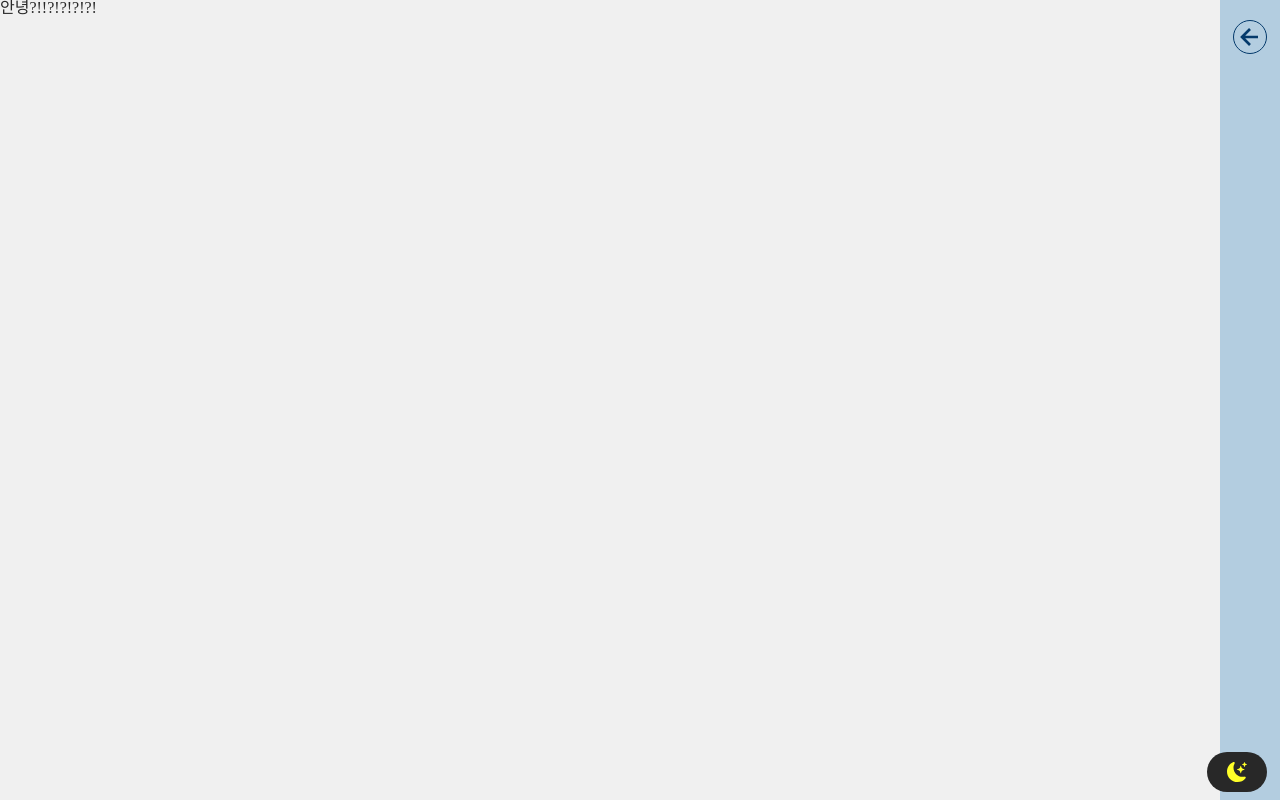
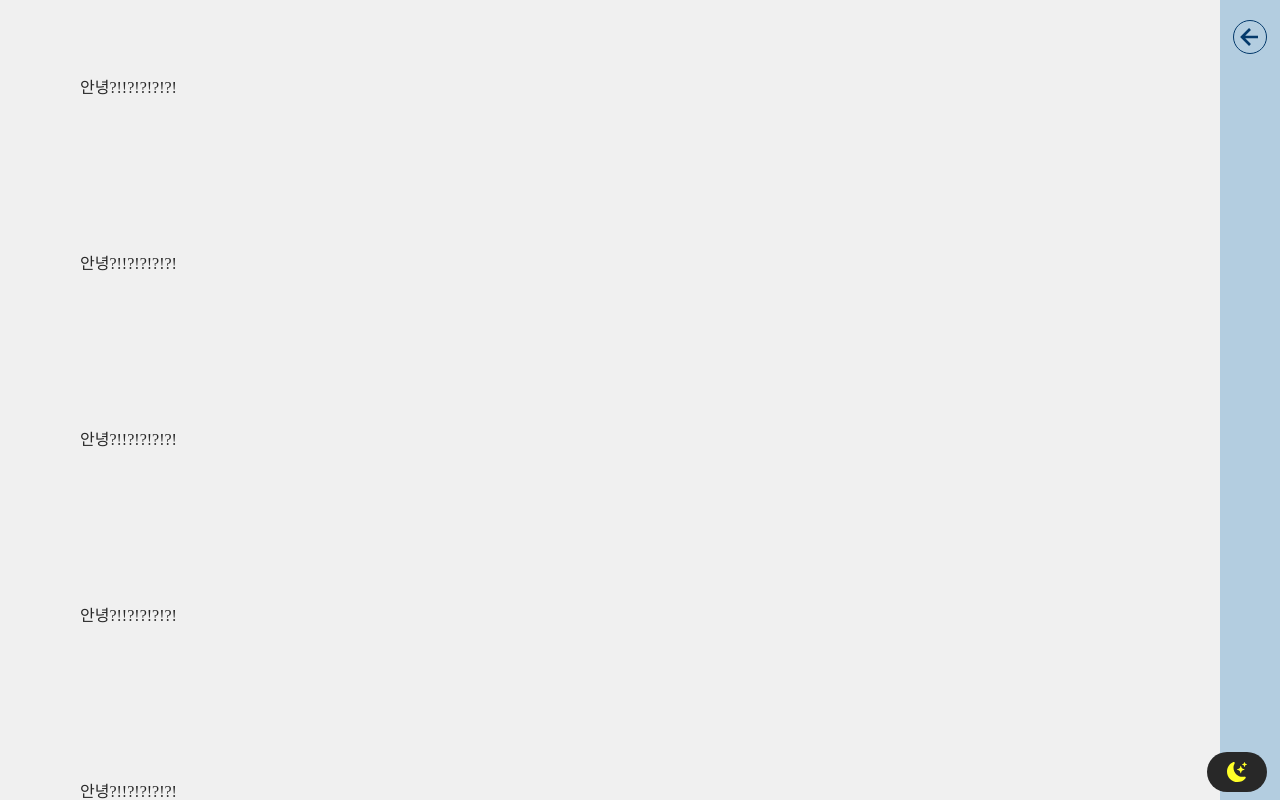
Before and after one commit to nlom0218/myBlog, a React (Create React App) app: page / in a window 1280 px wide. Built offline with nearby package versions, Linux system fonts and the light colour scheme; what styled-media-query would draw is missing.

Commit message:
Shared Left, Right Container

```diff
--- a/src/Components/Shared/LeftContainer.js
+++ b/src/Components/Shared/LeftContainer.js
@@ -11,6 +11,15 @@ const SLeftContainer = styled.div`
   right: ${props => props.rightContents ? "100%" : "0"};
   left: ${props => props.rightContents ? "-100%" : "0"};
   animation: ${props => !props.initLoad && (props.rightContents ? FadeOutLeftContainer : FadeInLeftContainer)} 1.5s ease-in-out;
+`
+
+const ContentsContainer = styled.div`
+  position: absolute;
+  top: 0;
+  bottom: 0;
+  left: 0;
+  right: 60px;
+  right: 3.75rem;
   min-height: 100vh;
   max-height: 100vh;
   overflow-x: scroll;
@@ -21,11 +30,13 @@ const SLeftContainer = styled.div`
   }
   background-color: ${props => props.theme.bgColor};
   transition: background-color 1s ease;
-  display: grid;
-  grid-template-columns: 1fr auto;
 `
 
 const DivideBar = styled.div`
+  position: absolute;
+  top: 0;
+  bottom: 0;
+  right: 0;
   width: 60px;
   width: 3.75rem;
   min-height: 100vh;
@@ -68,7 +79,9 @@ const LeftContainer = ({ children }) => {
   }
 
   return (<SLeftContainer rightContents={rightContents} initLoad={initLoad}>
-    {children}
+    <ContentsContainer>
+      {children}
+    </ContentsContainer>
     <DivideBar rightContents={rightContents}>
       <BarIcon onClick={onClickDivideBar}><BiLeftArrowAlt /></BarIcon>
     </DivideBar>
--- a/src/Components/Shared/RightContainer.js
+++ b/src/Components/Shared/RightContainer.js
@@ -13,6 +13,33 @@ const SRightContainer = styled.div`
   right: ${props => props.rightContents ? "0" : "-100%"};
   left: ${props => props.rightContents ? "0" : "100%"};
   animation: ${props => !props.initLoad && (props.rightContents ? FadeInRightContainer : FadeOutRightContainer)} 1.5s ease-in-out;
+  display: ${props => !props.isSeeRightContents && "none"};
+`
+
+const ContentsContainer = styled.div`
+  position: absolute;
+  top: 0;
+  bottom: 0;
+  right: 0;
+  left: 60px;
+  left: 3.75rem;
+  min-height: 100vh;
+  max-height: 100vh;
+  overflow-x: scroll;
+  -ms-overflow-style: none; // IE and Edge
+  scrollbar-width: none; // Firefox
+  ::-webkit-scrollbar {
+    display: none; // Chrome, Safari, Opera
+  }
+  background-color: ${props => props.theme.bgColor};
+  transition: background-color 1s ease;
+`
+
+const DivideBar = styled.div`
+  position: absolute;
+  top: 0;
+  bottom: 0;
+  left: 0;
   min-height: 100vh;
   max-height: 100vh;
   overflow: scroll;
@@ -23,11 +50,6 @@ const SRightContainer = styled.div`
   }
   background-color: ${props => props.theme.bgColor};
   transition: background-color 1s ease;
-  display: ${props => props.isSeeRightContents ? "grid" : "none"};
-  grid-template-columns: auto 1fr;
-`
-
-const DivideBar = styled.div`
   width: 60px;
   width: 3.75rem;
   min-height: 100vh;
@@ -79,7 +101,9 @@ const RightContainer = ({ children }) => {
     <DivideBar rightContents={rightContents}>
       <BarIcon onClick={onClickDivideBar}><BiRightArrowAlt /></BarIcon>
     </DivideBar>
-    {children}
+    <ContentsContainer>
+      {children}
+    </ContentsContainer>
   </SRightContainer>;
 }
 
--- a/src/pages/Home.js
+++ b/src/pages/Home.js
@@ -1,15 +1,84 @@
 import React from 'react';
+import styled from 'styled-components';
 import BasicContainer from '../Components/Shared/BasicContainer';
 import LeftContainer from '../Components/Shared/LeftContainer';
 import RightContainer from '../Components/Shared/RightContainer';
 
+const Content = styled.div`
+`
+const Title = styled.div`
+  padding: 80px;
+`
+
 const Home = () => {
   return (<BasicContainer>
     <LeftContainer>
-      안녕?!!?!?!?!?!
+      <Content>
+        <Title>
+          안녕?!!?!?!?!?!
+        </Title>
+        <Title>
+          안녕?!!?!?!?!?!
+        </Title>
+        <Title>
+          안녕?!!?!?!?!?!
+        </Title>
+        <Title>
+          안녕?!!?!?!?!?!
+        </Title>
+        <Title>
+          안녕?!!?!?!?!?!
+        </Title>
+        <Title>
+          안녕?!!?!?!?!?!
+        </Title>
+        <Title>
+          안녕?!!?!?!?!?!
+        </Title>
+        <Title>
+          안녕?!!?!?!?!?!
+        </Title>
+        <Title>
+          안녕?!!?!?!?!?!
+        </Title>
+        <Title>
+          안녕?!!?!?!?!?!
+        </Title>
+      </Content>
     </LeftContainer>
     <RightContainer>
-      뭐야!?!?!?!??
+      <Content>
+        <Title>
+          안녕?!!?!?!?!?!
+        </Title>
+        <Title>
+          안녕?!!?!?!?!?!
+        </Title>
+        <Title>
+          안녕?!!?!?!?!?!
+        </Title>
+        <Title>
+          안녕?!!?!?!?!?!
+        </Title>
+        <Title>
+          안녕?!!?!?!?!?!
+        </Title>
+        <Title>
+          안녕?!!?!?!?!?!
+        </Title>
+        <Title>
+          안녕?!!?!?!?!?!
+        </Title>
+        <Title>
+          안녕?!!?!?!?!?!
+        </Title>
+        <Title>
+          안녕?!!?!?!?!?!
+        </Title>
+        <Title>
+          안녕?!!?!?!?!?!
+        </Title>
+      </Content>
     </RightContainer>
   </BasicContainer>);
 }
```
